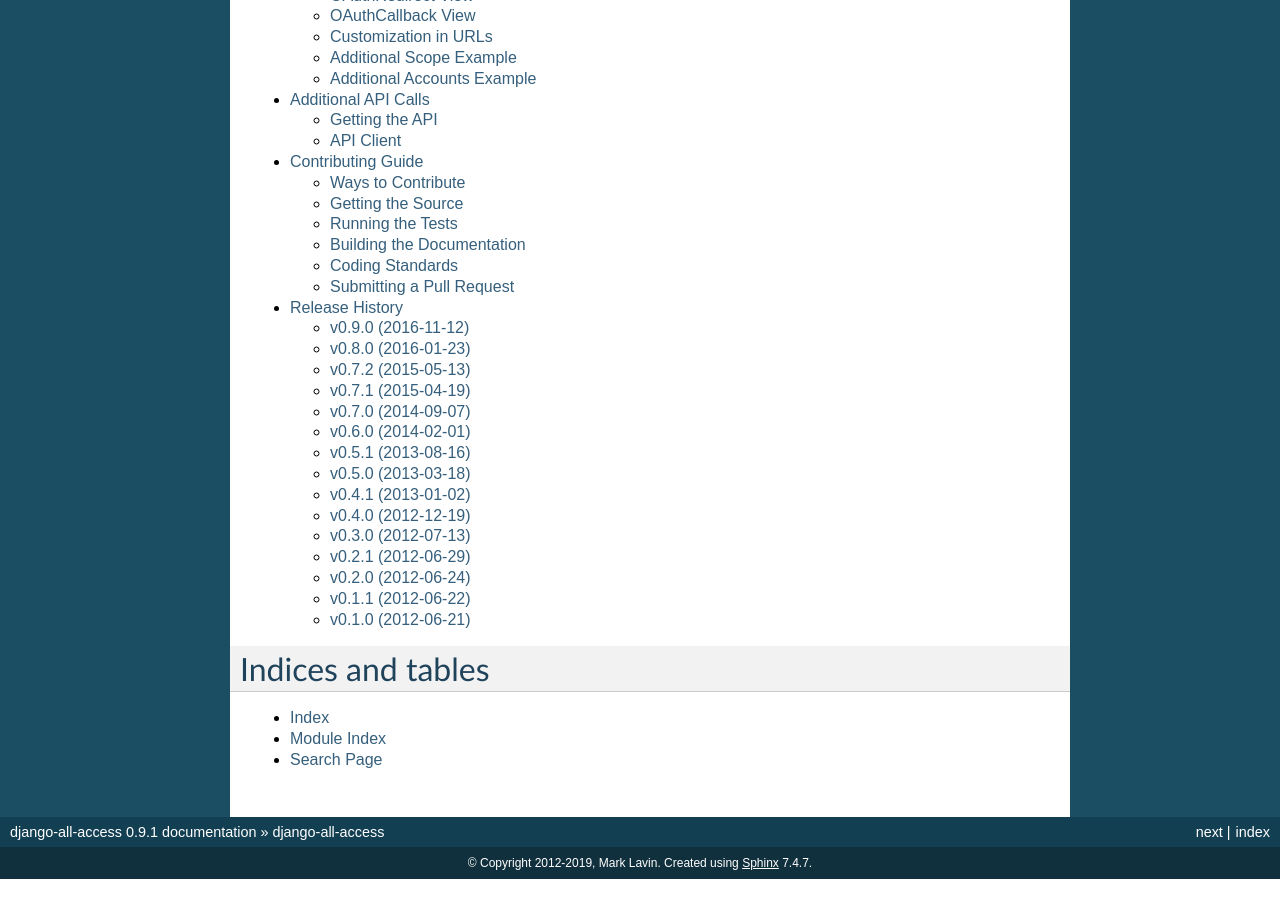
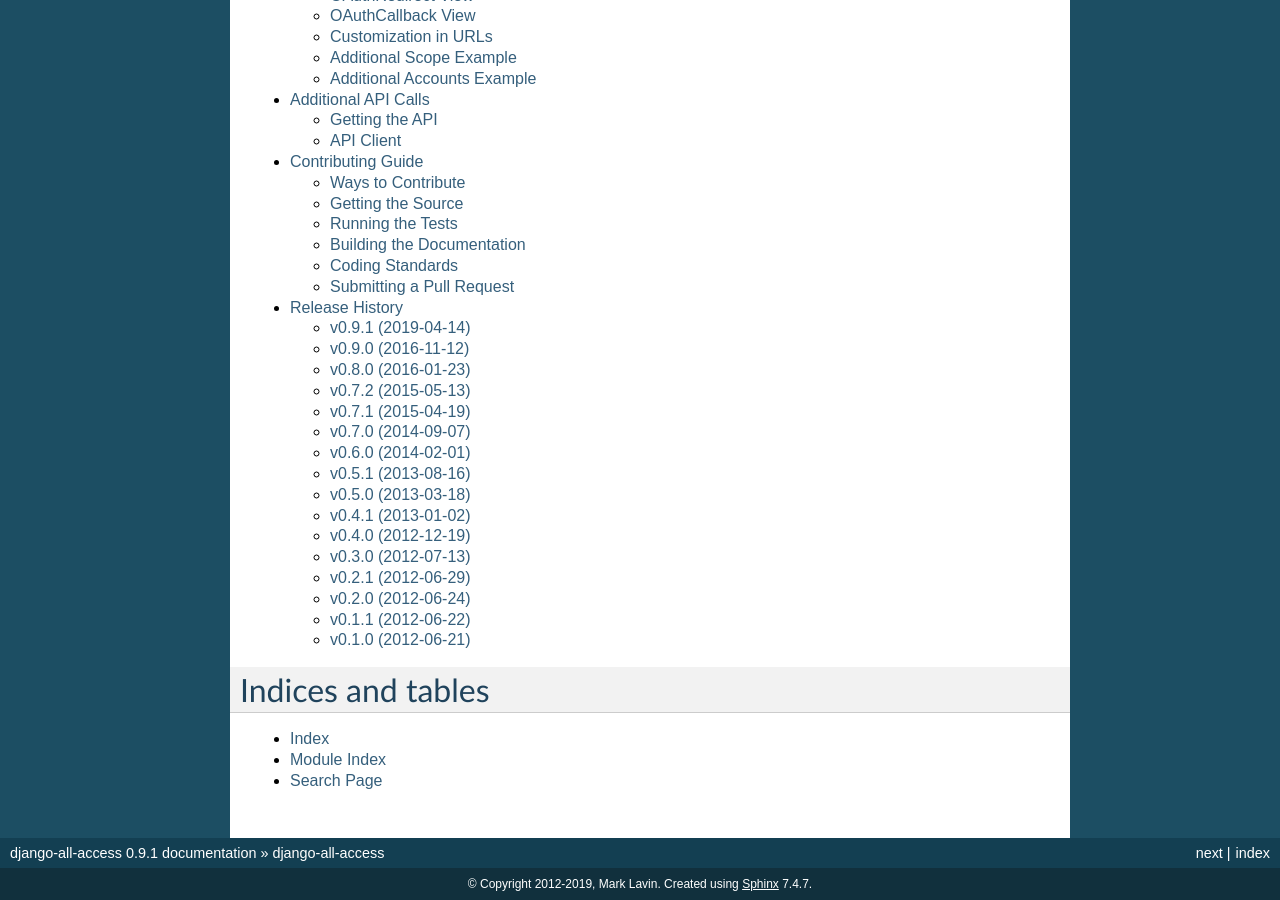
Before and after one commit to mlavin/django-all-access, a Sphinx documentation site: the page built from docs/index.rst, in a window 1280 px wide and 900 px high, scrolled down 1401 px. Built offline with Sphinx 7.4.7, drawn with Linux system fonts in a browser that asks for light colours; before the commit the page ends 2280 px from its top, so only the background shows below that.

Commit message:
Fix releases.rst and add v0.9.1

```diff
--- a/docs/releases.rst
+++ b/docs/releases.rst
@@ -2,6 +2,12 @@ Release History
 ====================================
 
 Release and change history for django-all-access
+
+
+v0.9.1 (2019-04-14)
+-----------------------------------
+
+Update for Django 2.x compatibility.
 
 
 v0.9.0 (2016-11-12)
@@ -104,11 +110,11 @@ Backwards Incompatible Changes
 __________________________________
 
 - The ``key`` and ``secret`` columns on ``Provider`` were renamed to ``consumer_key`` and ``consumer_secret``. ``key`` is a reserved property
-name when using Google App Engine and ``secret`` was changed as well for consistency. A migration has been added for the change but
-if you were referencing the ``key``/``secret`` explicitly in your code those references need to be updated as well.
+  name when using Google App Engine and ``secret`` was changed as well for consistency. A migration has been added for the change but
+  if you were referencing the ``key``/``secret`` explicitly in your code those references need to be updated as well.
 - ``ProviderManager.enabled`` has been removed. This was a short-cut method for filtering out providers with key or secret values. However,
-it doesn't work on Google App Engine. It was only used in a few places internally so it was removed. The equivalent query is
-``Provider.objects.filter(consumer_secret__isnull=False, consumer_key__isnull=False)``
+  it doesn't work on Google App Engine. It was only used in a few places internally so it was removed. The equivalent query is
+  ``Provider.objects.filter(consumer_secret__isnull=False, consumer_key__isnull=False)``
 
 
 v0.5.1 (2013-08-16)
```
